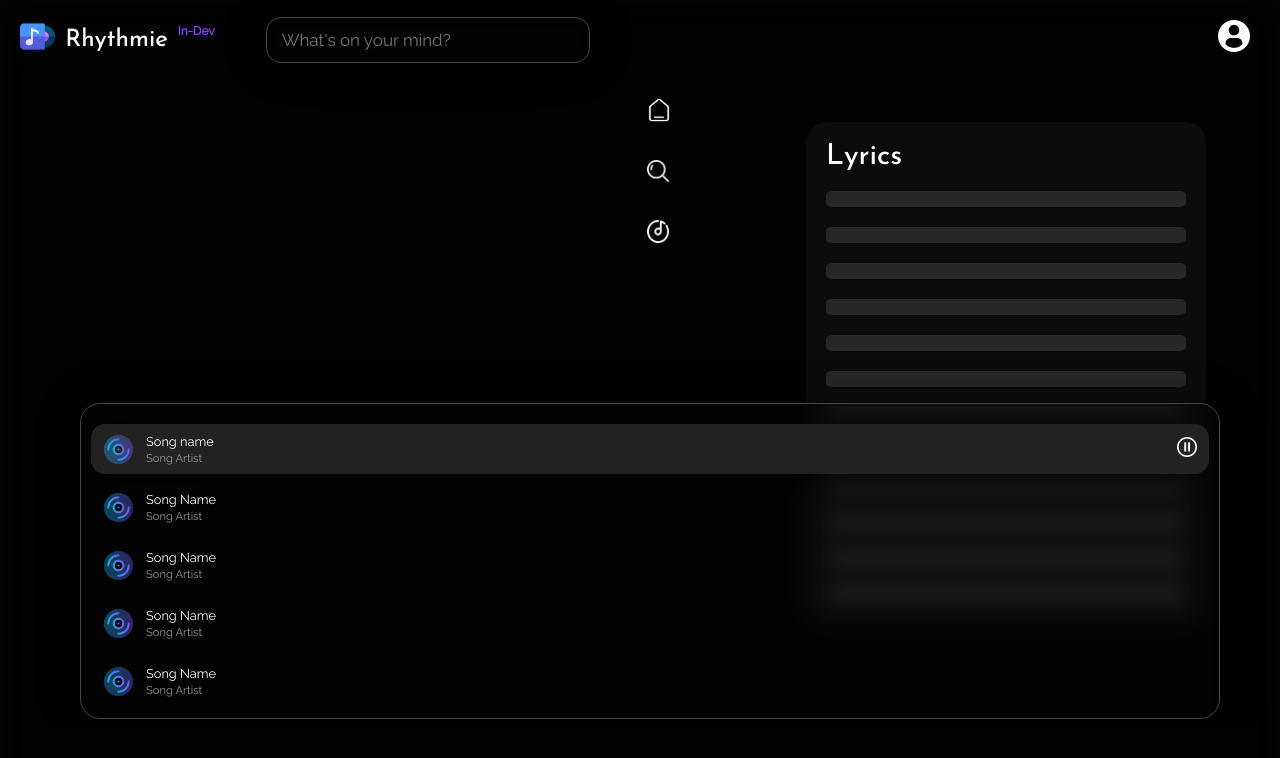
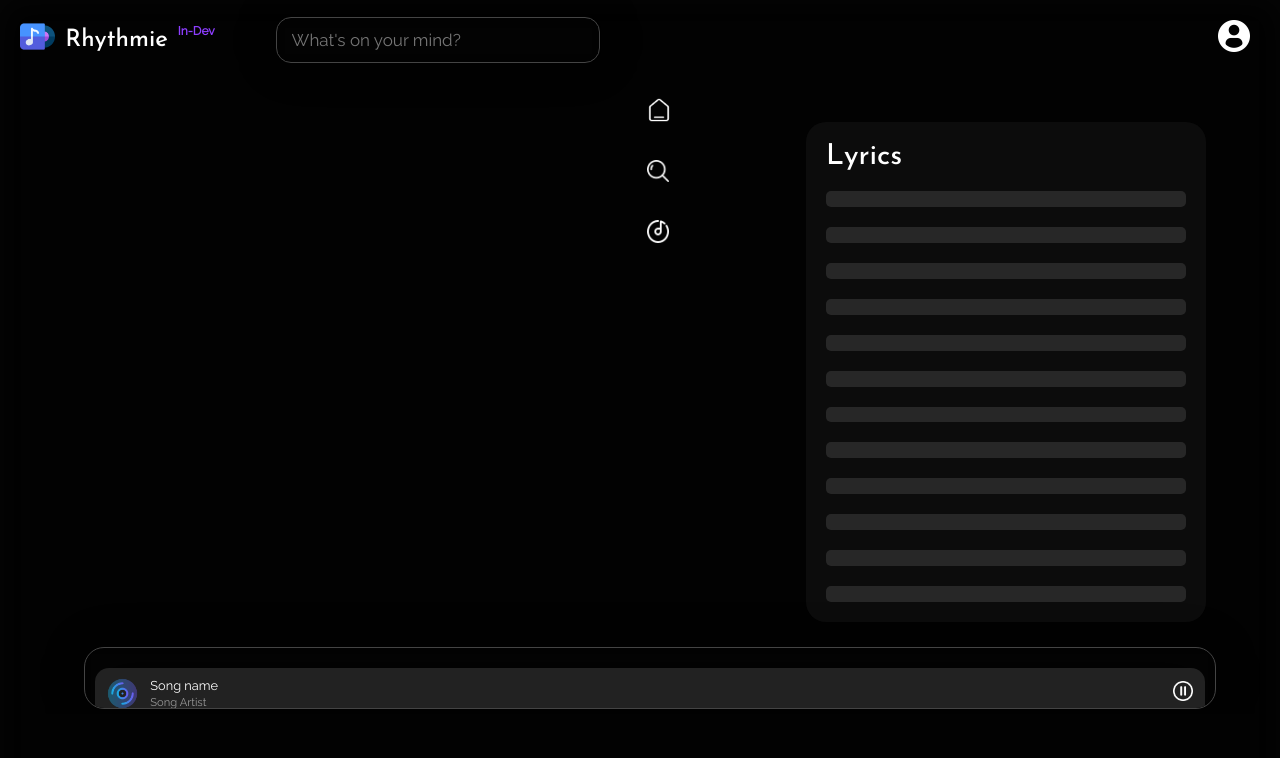
Before and after one commit to ApidBoy/Rhythmie, a SvelteKit app: page /nowplaying in a window 1280 px wide. Shown: the top 758 px of the page. Built offline with nearby package versions, Linux system fonts and the light colour scheme.

Commit message:
Responsive update

```diff
--- a/package.json
+++ b/package.json
@@ -1,6 +1,6 @@
 {
 	"name": "rhythmie",
-	"version": "0.5.3",
+	"version": "0.5.5",
 	"private": true,
 	"scripts": {
 		"dev": "vite dev",
--- a/src/components/Player.svelte
+++ b/src/components/Player.svelte
@@ -316,9 +316,9 @@
 		height: 10px;
 	}
 	#bottomIcons {
-		position: fixed;
+		position: absolute;
 		bottom: 35px;
-		right: 8.2%;
+		right: 144px;
 	}
 	#bottomIcons > img {
 		width: 25px;
@@ -330,7 +330,7 @@
 		border-radius: 20px;
 		position: fixed;
 		bottom: 44%;
-		right: 1.6%;
+		right: 20px;
 		overflow: hidden;
 		transition: 0.4s;
 	}
@@ -350,7 +350,7 @@
 	#volumeButton {
 		transition: 0.3s;
 		position: relative;
-		right: 22%;
+		right: 22px;
 	}
 	#volumeButton:hover {
 		cursor: pointer;
@@ -359,7 +359,7 @@
 	#bottomMenu {
 		transition: 0.3s;
 		position: relative;
-		right: 25%;
+		right: 25px;
 	}
 	#bottomMenu:hover {
 		cursor: pointer;
@@ -369,7 +369,7 @@
 		transition: 0.3s;
 		transform: scale(0.95);
 		position: relative;
-		right: 28%;
+		right: 28px;
 	}
 	#favButton:hover {
 		cursor: pointer;
--- a/src/components/Sidebar.svelte
+++ b/src/components/Sidebar.svelte
@@ -15,7 +15,7 @@
 
 	let activeRoute = '';
 	let currentSong = [];
-	let queueOpen = true;
+	let queueOpen = false;
 
 	activeRouteDerived.subscribe((value) => {
 		activeRoute = value;
@@ -181,9 +181,10 @@
 		display: flex;
 		flex-direction: column;
 		z-index: 3;
-		min-width: 12vw;
+		width: 240px;
+		padding-left: 10px;
+		padding-top: 10px;
 		height: 80vh;
-		padding: 10px;
 		overflow: hidden;
 		position: fixed;
 		top: 64px;
@@ -193,6 +194,7 @@
 		-moz-user-select: none;
 		-ms-user-select: none;
 		user-select: none;
+		/* background: #fff; */
 	}
 	#navMenu {
 		margin-bottom: 20px;
@@ -244,7 +246,7 @@
 		background: #1717171e;
 		position: absolute;
 		bottom: 5px;
-		height: auto;
+		height: 60px;
 	}
 	#playQueue {
 		padding-left: 10px;
@@ -263,6 +265,7 @@
 		float: right;
 		margin-right: 6px;
 		width: 24px;
+		transform: rotate(180deg);
 	}
 
 	#emptyQueue {
--- a/src/components/Topbar.svelte
+++ b/src/components/Topbar.svelte
@@ -78,9 +78,12 @@
 		flex-wrap: nowrap;
 		flex-direction: row;
 		padding-top: 26px;
-		padding-bottom: 10px;
-		margin-bottom: 10px;
-		margin-left: 10px;
+		padding-bottom: 20px;
+		width: 240px;
+		padding-left: 10px;
+		/* padding-right: 26px; */
+		/* width: 12.9vw; */
+		/* background: #f00; */
 	}
 	#icon {
 		width: 2.2rem;
@@ -103,7 +106,7 @@
 		font-weight: bold;
 	}
 	#searchBar {
-		margin-left: 3.2vw;
+		margin-left: 2vw;
 		/* margin-left: 3.2%; */
 	}
 	#searchBox {
```
Also changed, not shown: src/pages/Homepage.svelte (+9 -7 lines).
